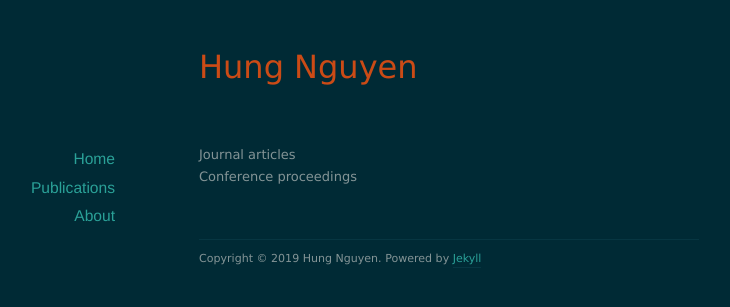
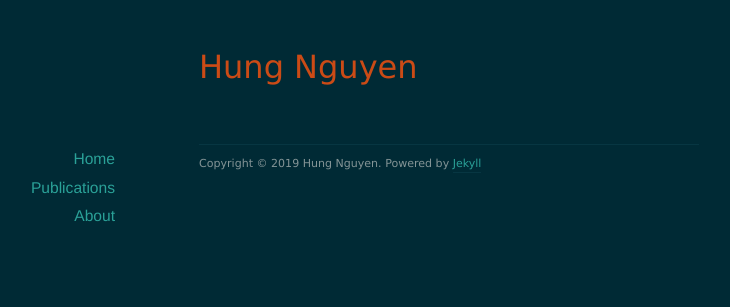
Before and after one commit to nd-hung/nd-hung.github.io, a Jekyll site: the page built from publications/index.html, in a window 1280 px wide. Shown: the top 307 px of the page, without its empty margins (191-921 px from the left). Built offline with Jekyll 4.4.1, drawn with Linux system fonts in a browser that asks for light colours; nearby versions of some CDN libraries.

Commit message:
Update index.html

```diff
--- a/publications/index.html
+++ b/publications/index.html
@@ -2,12 +2,3 @@
 layout: default
 title: Publications
 ---
-
-<div id="journal">
-Journal articles
-
-</div>
-<div id="conference">
-Conference proceedings
-
-</div>
```
